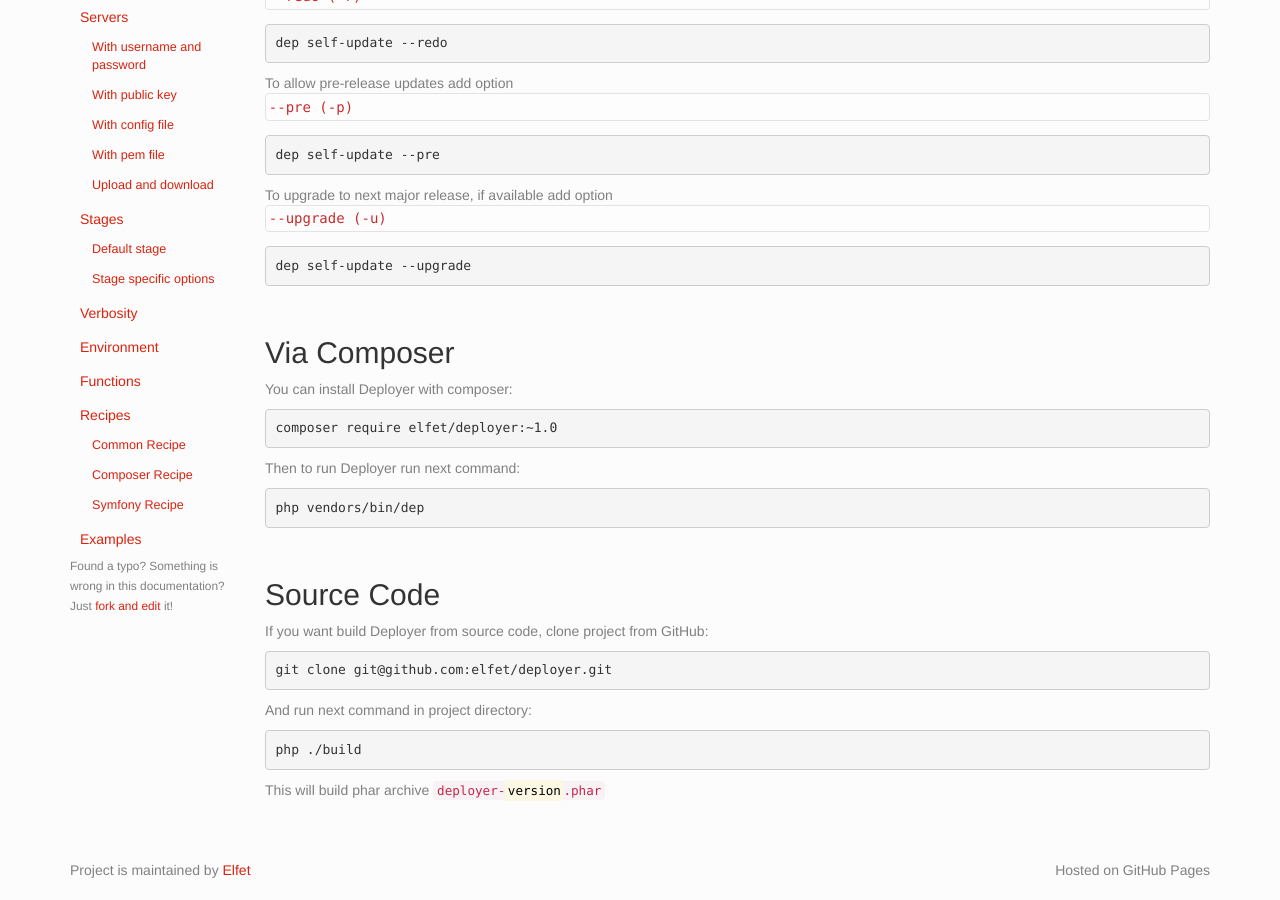
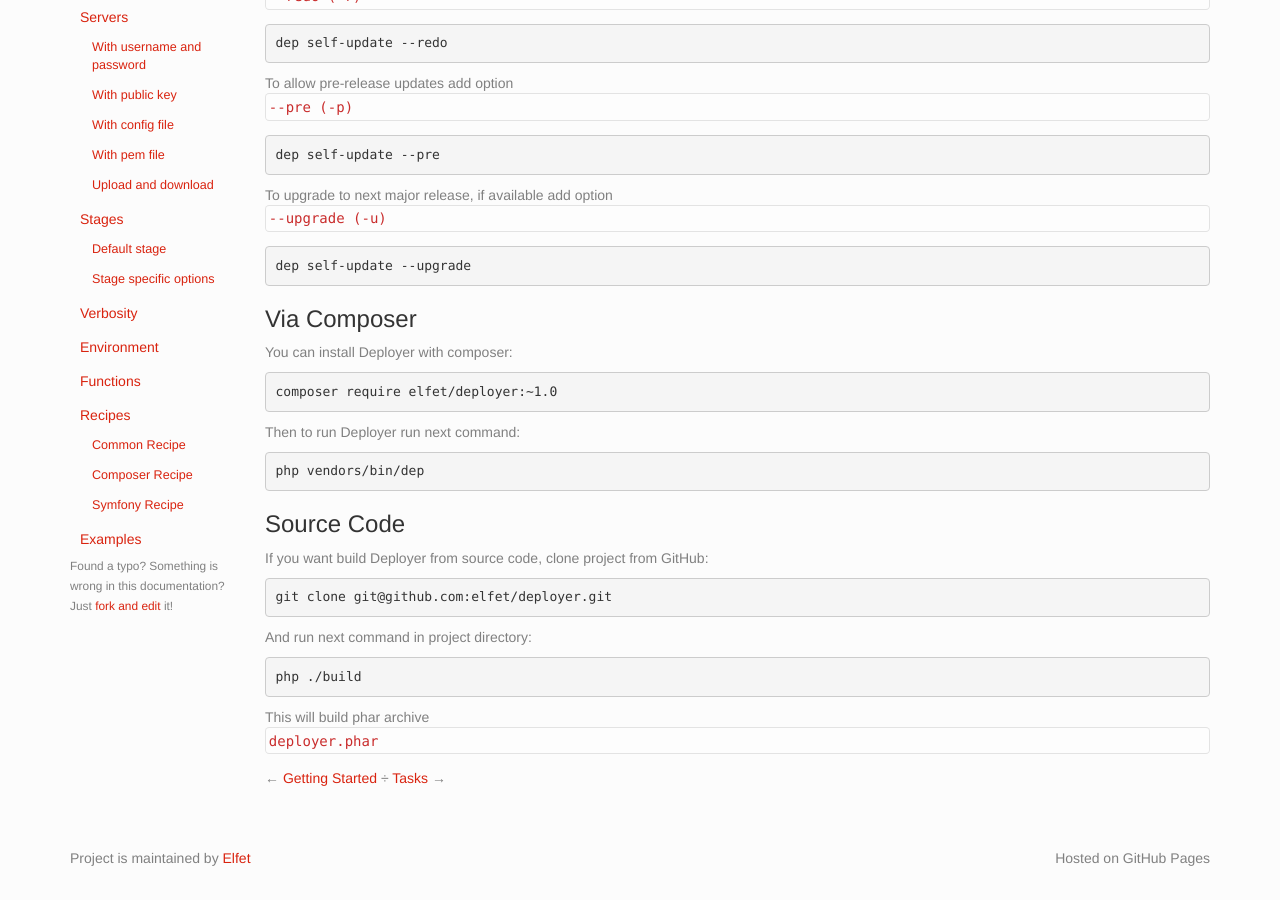
Before and after one commit to deployphp/deployer, a Jekyll site: the page built from installation.md, in a window 1280 px wide and 900 px high, scrolled down 805 px. Built offline with Jekyll 4.4.1, drawn with Linux system fonts in a browser that asks for light colours.

Commit message:
Update pages navs.

```diff
--- a/installation.md
+++ b/installation.md
@@ -37,7 +37,7 @@ To upgrade to next major release, if available add option `--upgrade (-u)`
 dep self-update --upgrade
 ~~~
 
-## Via Composer
+### Via Composer
 You can install Deployer with composer:
 
 ~~~
@@ -50,7 +50,7 @@ Then to run Deployer run next command:
 php vendors/bin/dep
 ~~~
 
-## Source Code
+### Source Code
 
 If you want build Deployer from source code, clone project from GitHub:
 
@@ -64,4 +64,6 @@ And run next command in project directory:
 php ./build
 ~~~
 
-This will build phar archive <code>deployer-<mark>version</mark>.phar</code>
+This will build phar archive `deployer.phar`
+
+&larr; [Getting Started](getting-started.html) &divide; [Tasks](tasks.html) &rarr;
```
Also changed, not shown: getting-started.md (+1 -1 lines).
